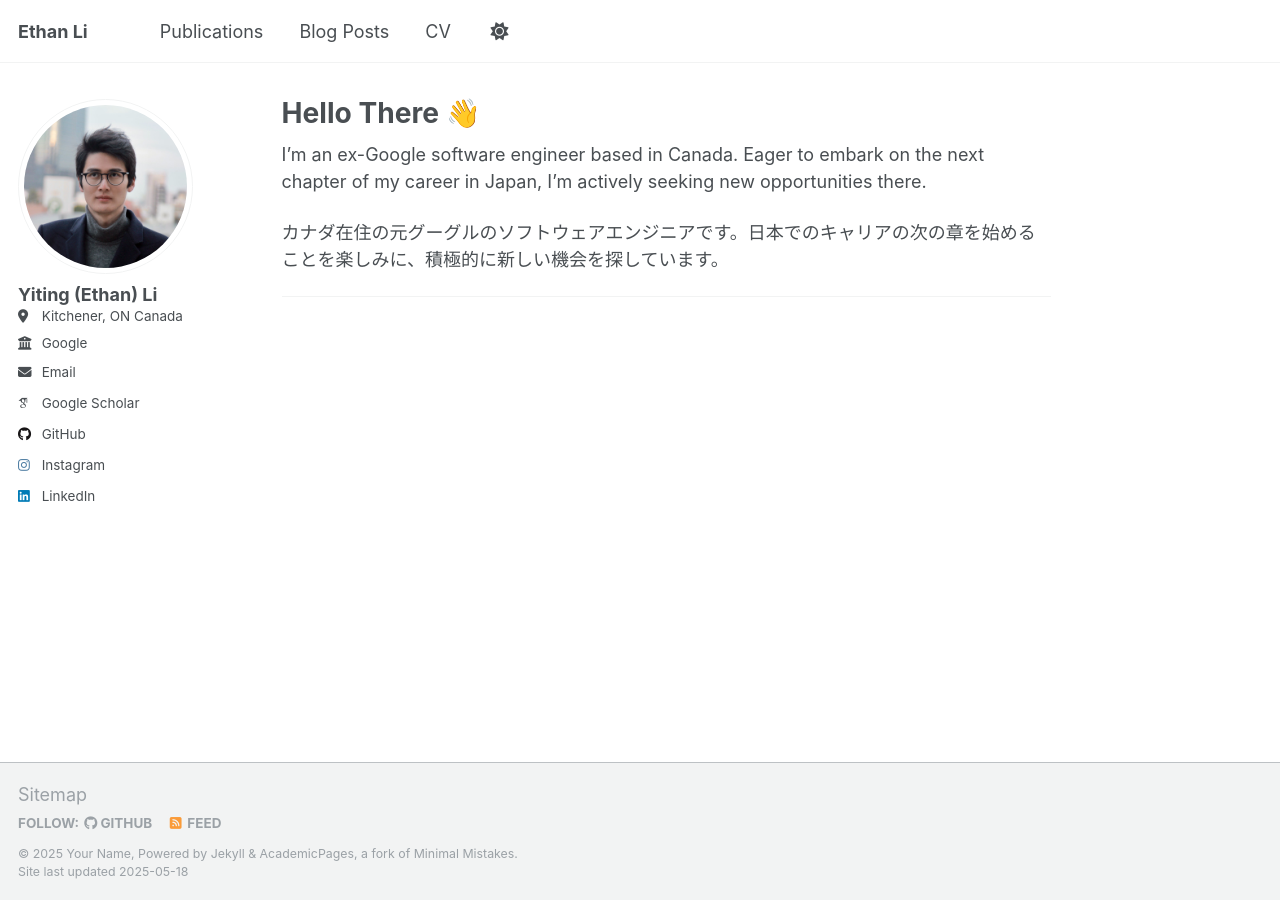
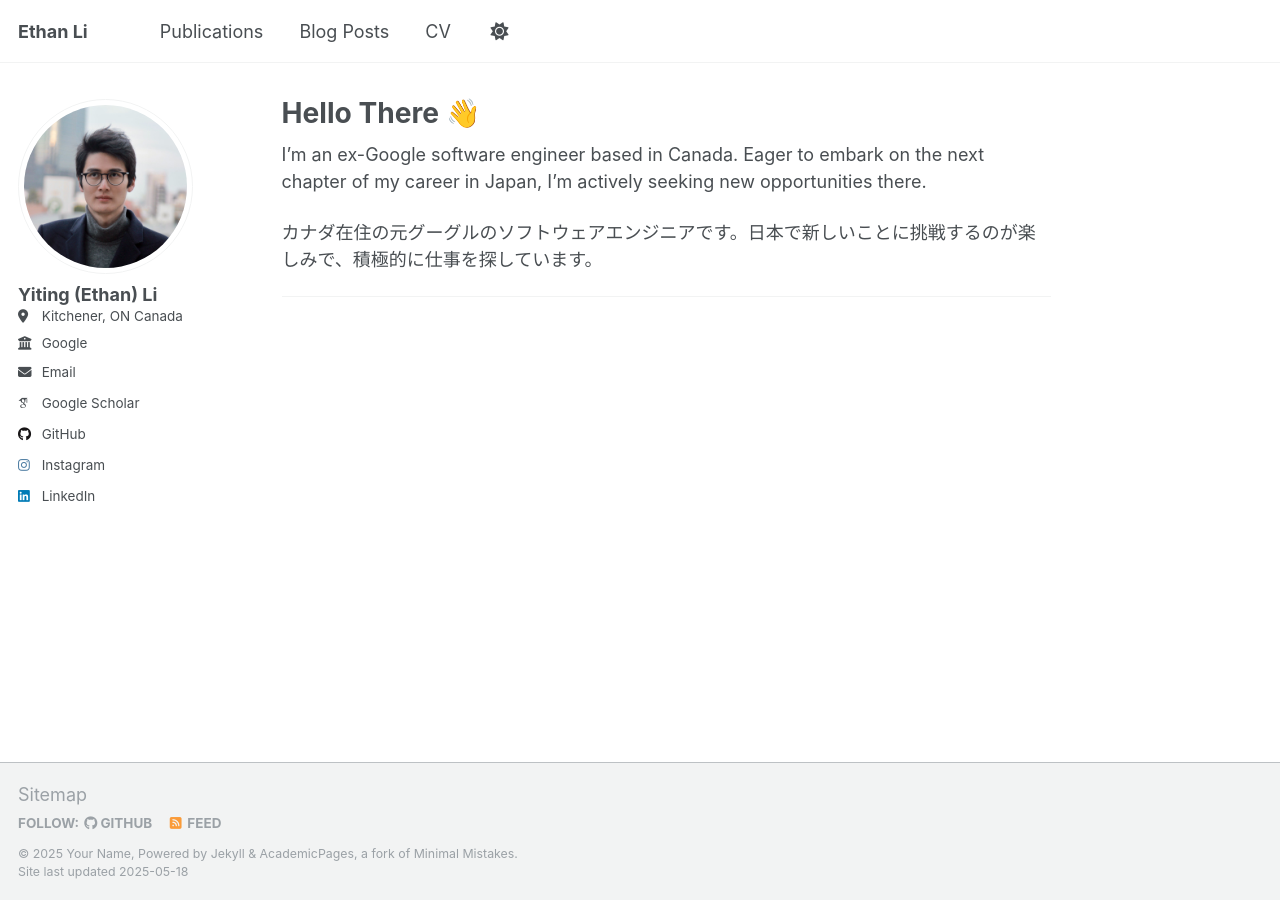
Before and after one commit to ethanleet/ethanleet.com, a Jekyll site: the page built from _pages/about.md, in a window 1280 px wide. Built offline with Jekyll 4.4.1, drawn with Linux system fonts in a browser that asks for light colours; some web fonts are replaced.

```diff
--- a/_pages/about.md
+++ b/_pages/about.md
@@ -9,6 +9,6 @@ redirect_from:
 
 I'm an ex-Google software engineer based in Canada. Eager to embark on the next chapter of my career in Japan, I'm actively seeking new opportunities there.
 
-カナダ在住の元グーグルのソフトウェアエンジニアです。日本でのキャリアの次の章を始めることを楽しみに、積極的に新しい機会を探しています。
+カナダ在住の元グーグルのソフトウェアエンジニアです。日本で新しいことに挑戦するのが楽しみで、積極的に仕事を探しています。
 
 ---
```
Also changed, not shown: _pages/cv.md (+1 -1 lines).
